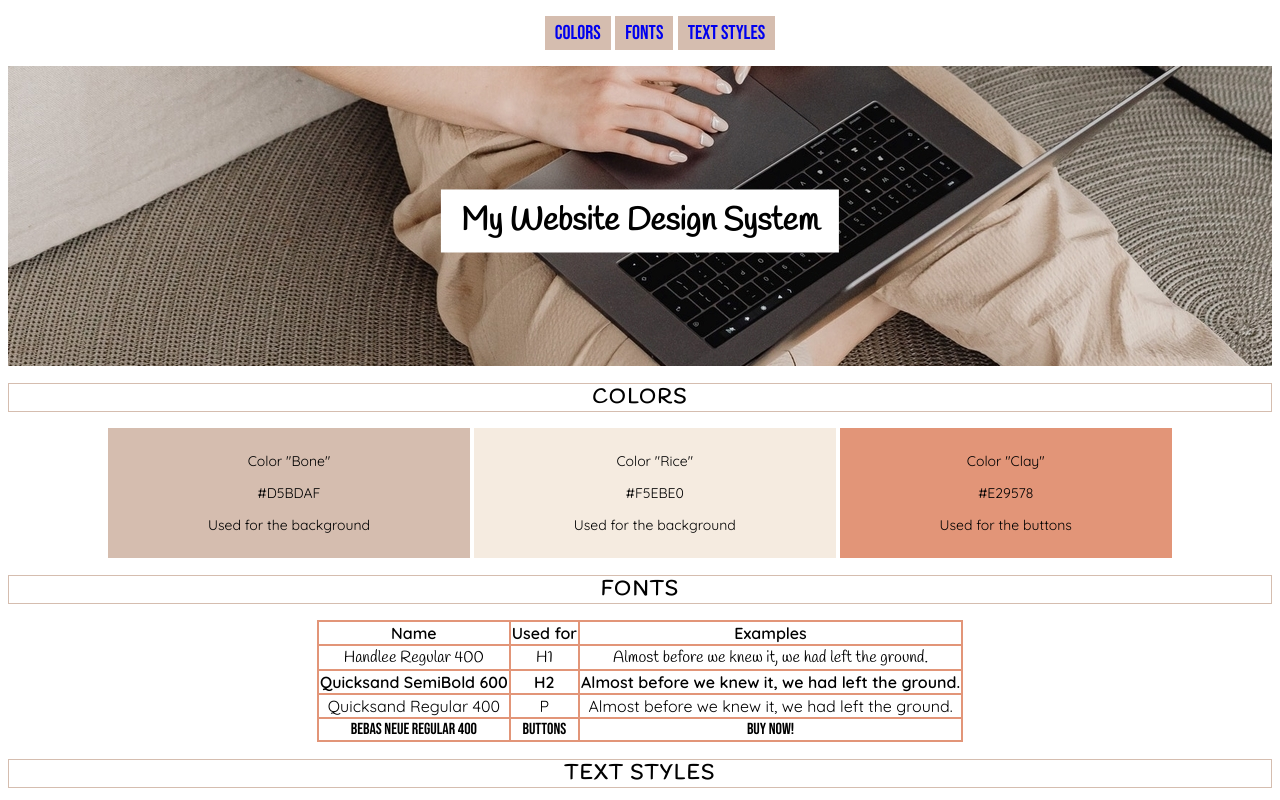
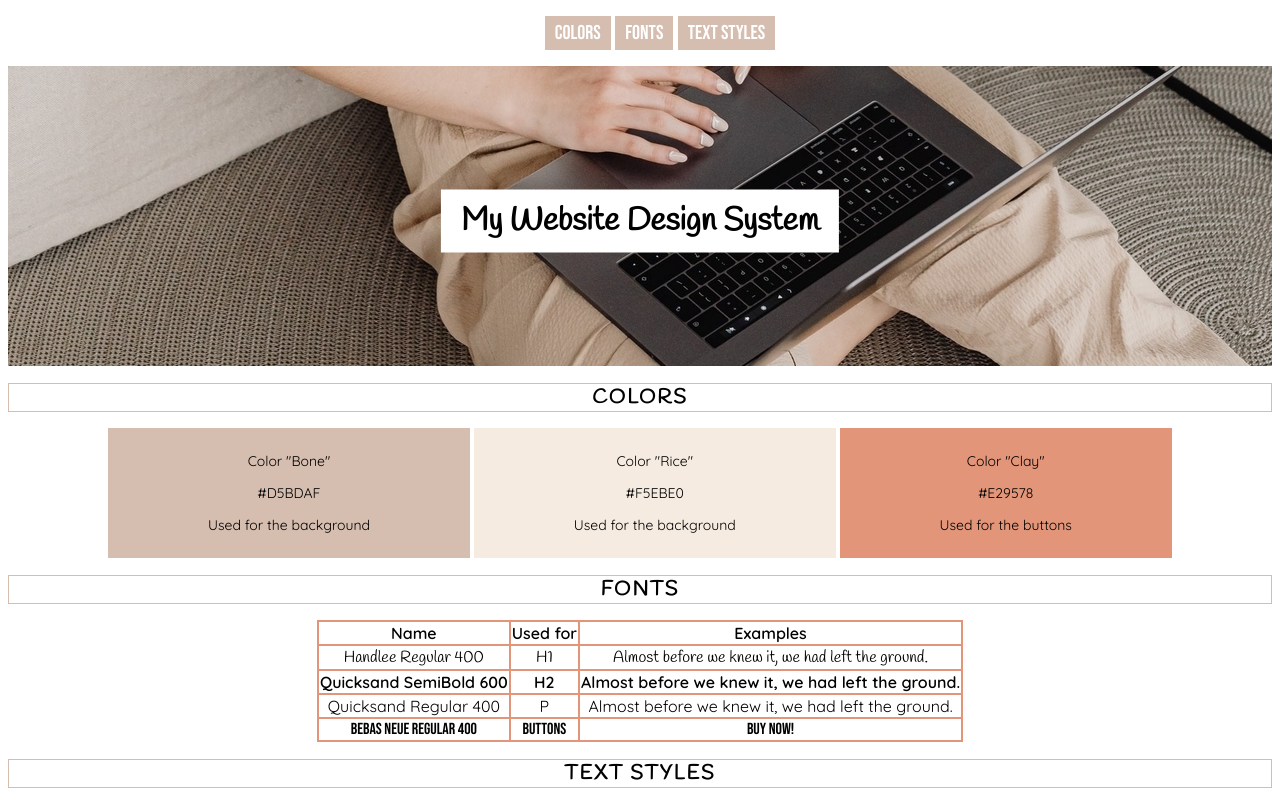
Before and after one commit to kornelija-atk/websitedesign, a plain HTML site: page index.html in a window 1280 px wide. Shown: the top 800 px of the page. Drawn offline with Linux system fonts and the light colour scheme.

Commit message:
Third Commit

```diff
--- a/styles.css
+++ b/styles.css
@@ -25,6 +25,11 @@ nav li {
 
 nav a {
     text-decoration: none;
+    font-family: 'Bebas Neue';
+}
+
+nav a:link {
+    color: white;
     font-family: 'Bebas Neue';
 }
 
```
